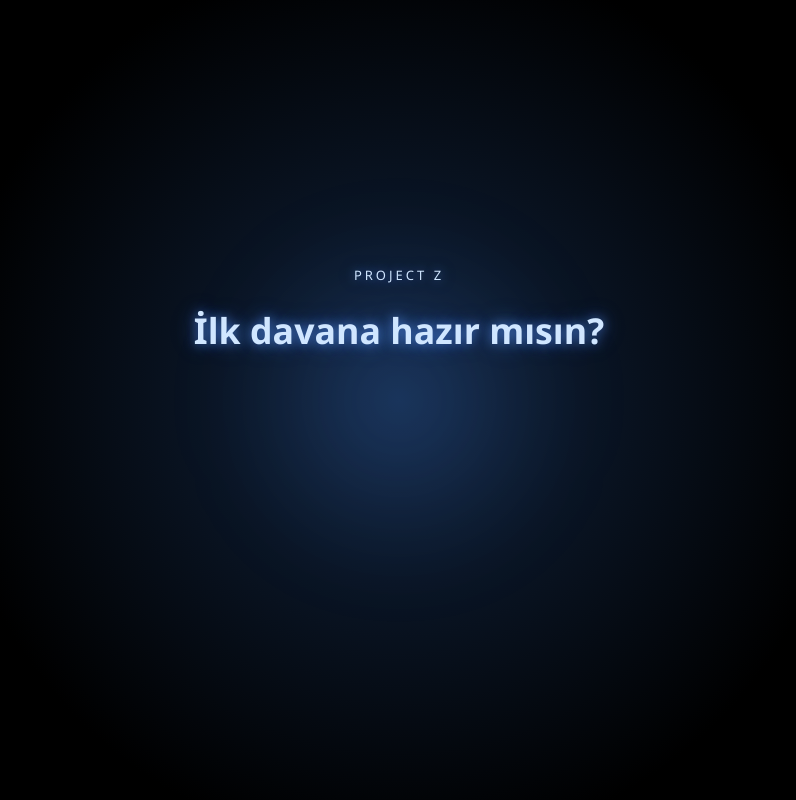
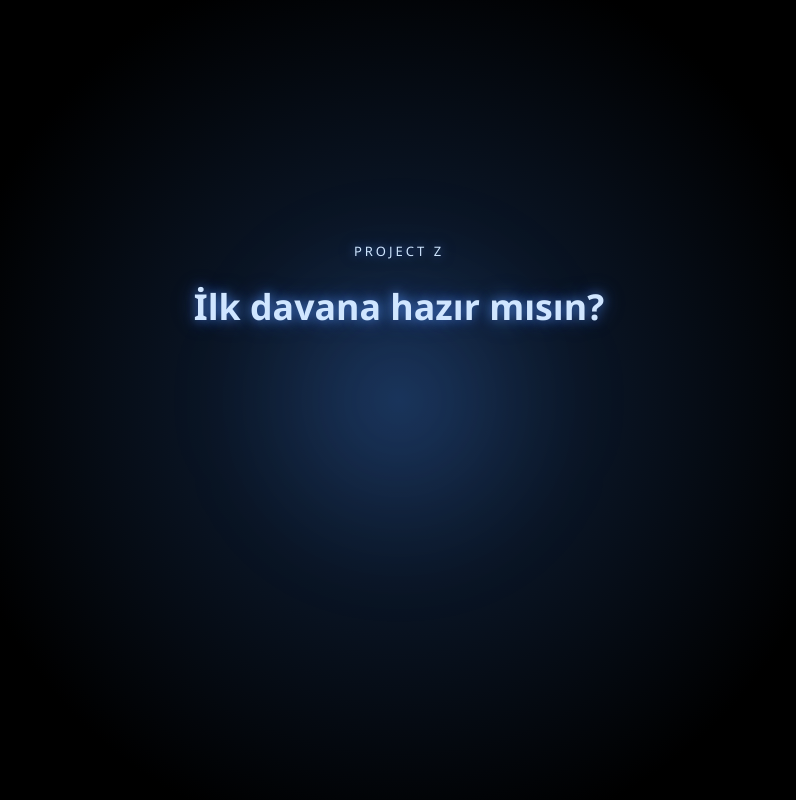
Before and after one commit to kraay00/kraay00.github.io, a plain HTML site: page index.html in a window 1280 px wide. Both pictures are taken after a click on the button "SİSTEME GİR". Shown: the whole page, without its empty margins (241-1037 px from the left). Drawn offline with Linux system fonts and the light colour scheme.

Commit message:
Update index.html

```diff
--- a/index.html
+++ b/index.html
@@ -126,7 +126,7 @@ enterBtn.addEventListener('click', () => {
   enterBtn.style.pointerEvents = "none";
 
   // Yazılar ve container yukarıya hareket
-  mainContainer.style.transform = "translate(-50%, -85%)";
+  mainContainer.style.transform = "translate(-50%, -100%)";
 
   // Glow efekti ve hafif büyüme
   subtitle.classList.add("glow");
```
